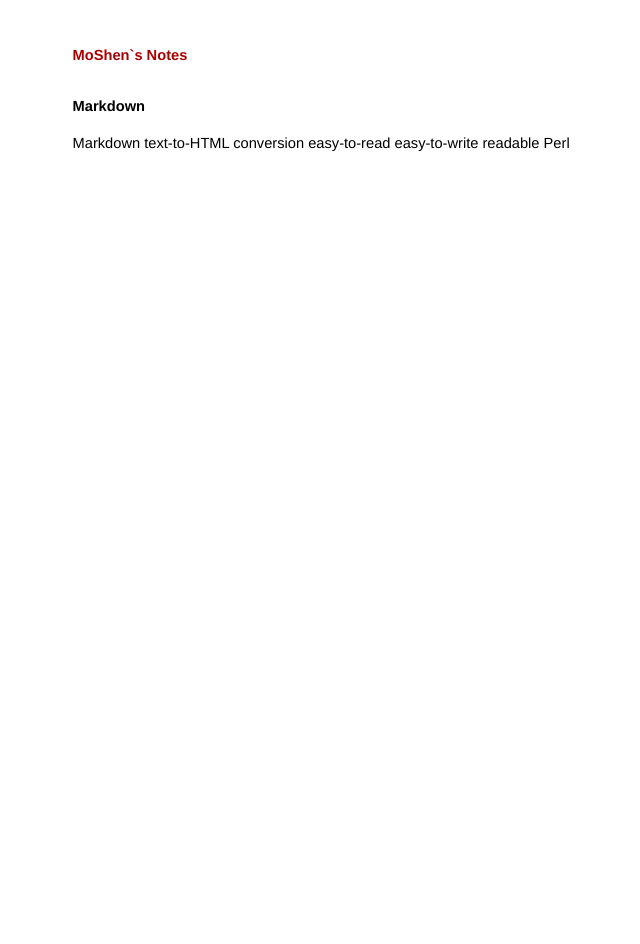
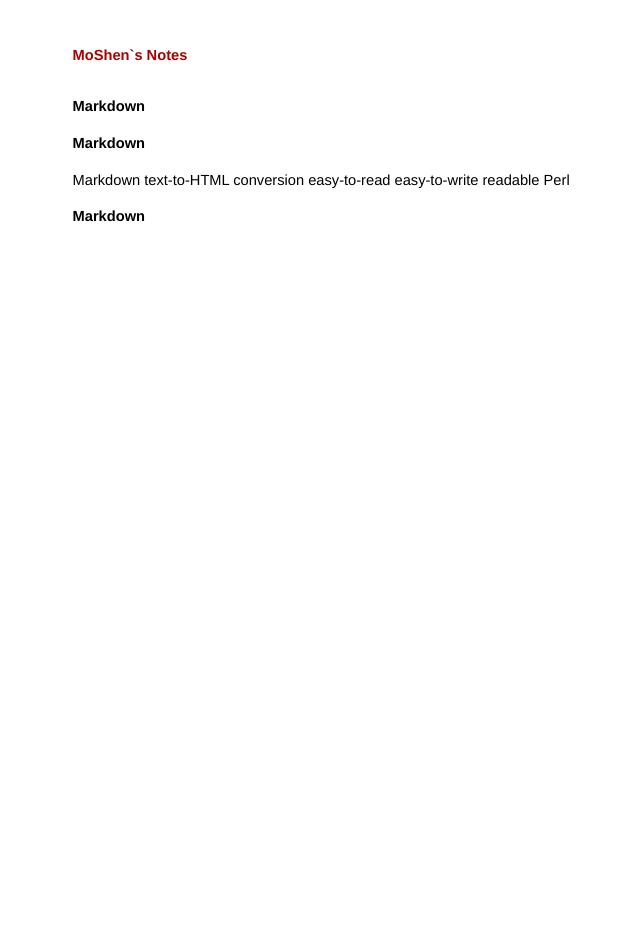
Before and after one commit to fy1231/fy.github.io, a Jekyll site: the page built from _posts/2019-3-1-markdown.md, in a window 1280 px wide. Shown: the whole page, without its empty margins (274-914 px from the left). Built offline with Jekyll 4.4.1, drawn with Linux system fonts in a browser that asks for light colours.

Commit message:
Update 2019-3-1-markdown.md

```diff
--- a/_posts/2019-3-1-markdown.md
+++ b/_posts/2019-3-1-markdown.md
@@ -7,4 +7,9 @@ date:   2018-12-17 13:31:55 +0800
 {{ page.title }}
 ================
 
+## Markdown
+
 Markdown    text-to-HTML    conversion    easy-to-read easy-to-write    readable    Perl
+
+
+# Markdown
```
